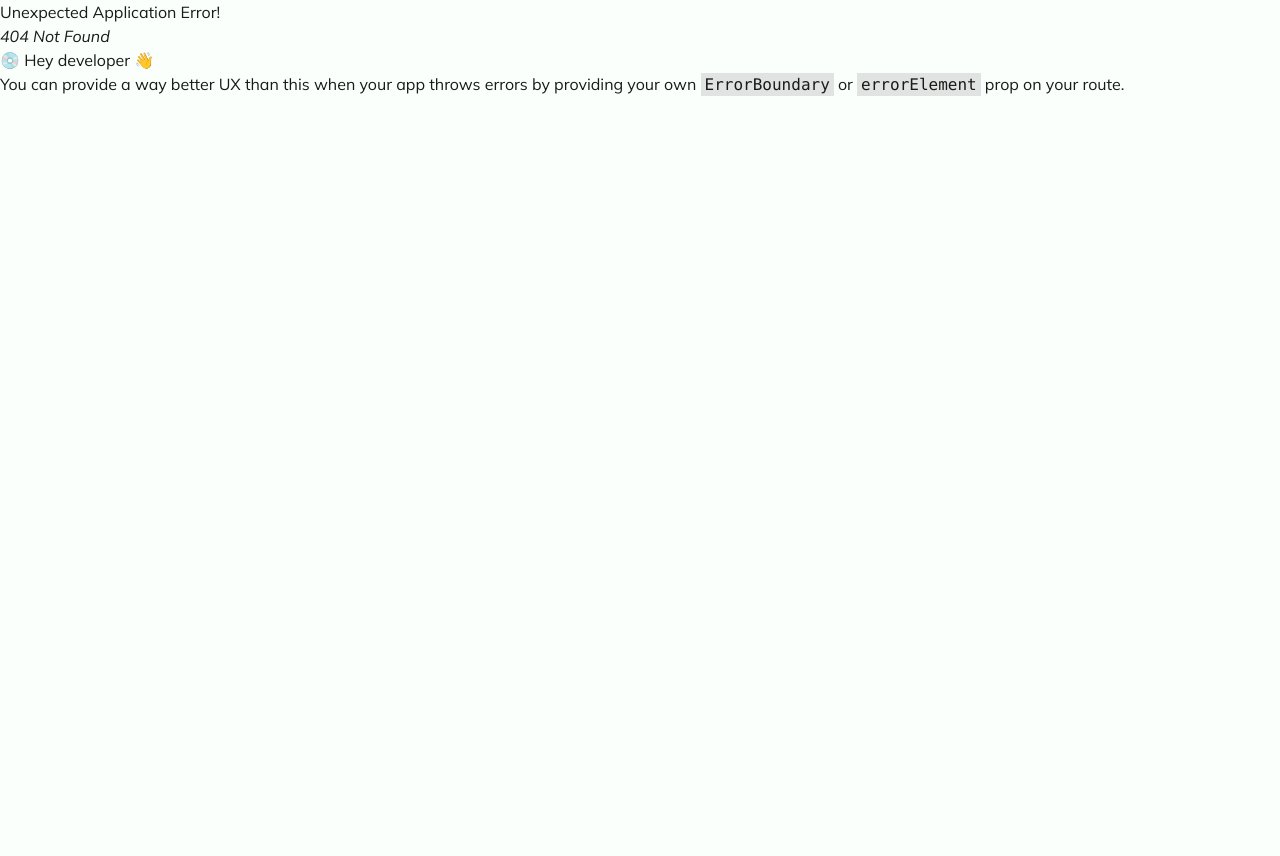
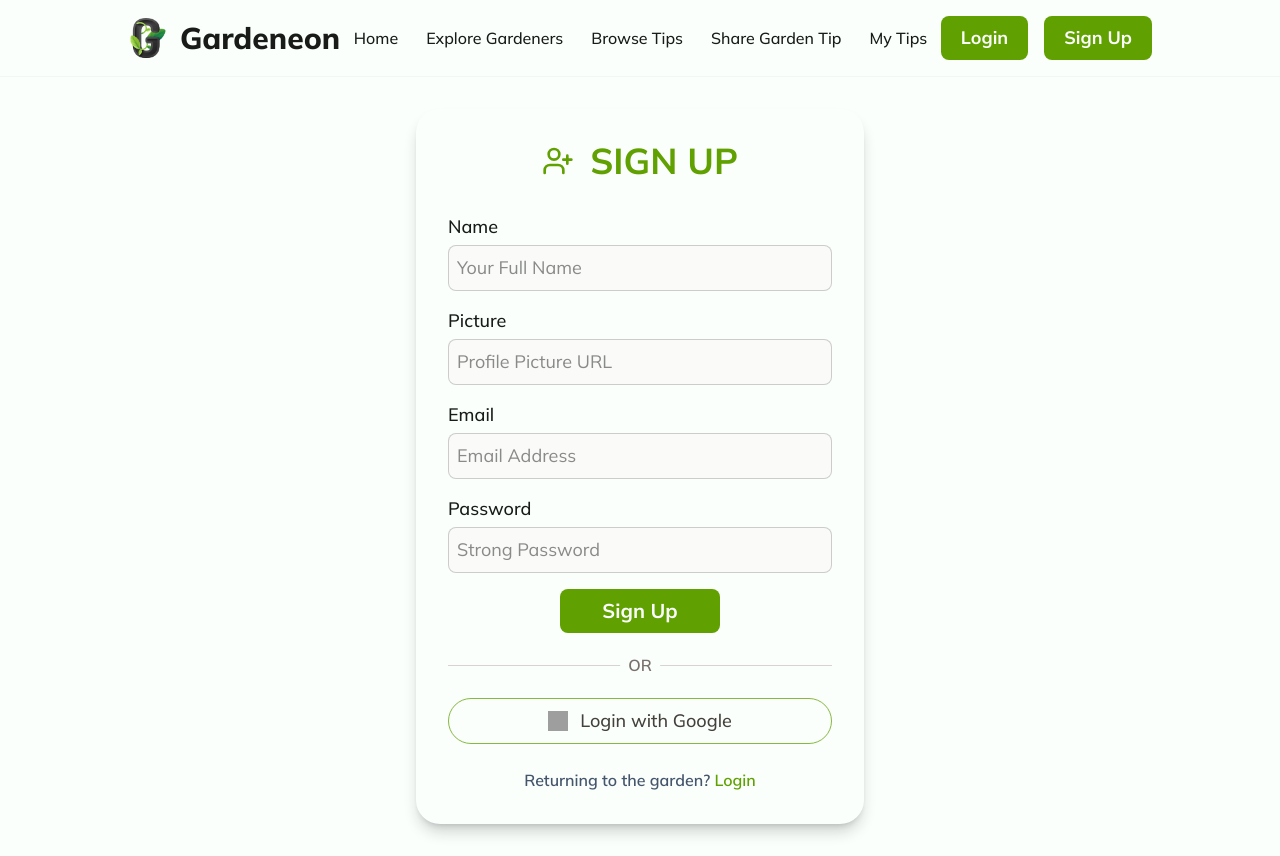
Before and after one commit to riaurko/gardeneon-client, a React (Vite) app: page /signup in a window 1280 px wide. Before the commit this address had no page. Before the commit the page ends 800 px from the top, so only its background shows below. Built offline with nearby package versions, Linux system fonts and the light colour scheme; grey boxes are pictures that could not be loaded.

Commit message:
feat(auth): design signup page

```diff
--- /dev/null
+++ b/src/components/cards/SignUpCard.jsx
@@ -0,0 +1,86 @@
+import { UserPlusIcon } from "lucide-react";
+import { Link } from "react-router";
+
+const SignUpCard = () => {
+	return (
+		<div className="max-w-md mx-auto p-8 rounded-3xl shadow-lg shadow-dark/20">
+			<h2 className="flex items-center justify-center gap-x-4 text-4xl font-bold uppercase text-primary">
+				<UserPlusIcon
+					size={32}
+					className="stroke-primary"
+				/>
+				Sign Up
+			</h2>
+			<form className="my-8 space-y-4">
+				<label className="flex flex-col gap-y-1 text-lg">
+					<span className="font-medium">Name</span>
+					<input
+						type="text"
+						className="p-2 bg-stone-50 border border-dark/20 rounded-lg focus:outline-none focus:border-primary caret-primary"
+						placeholder="Your Full Name"
+					/>
+				</label>
+				<label className="flex flex-col gap-y-1 text-lg">
+					<span className="font-medium">Picture</span>
+					<input
+						type="url"
+						className="p-2 bg-stone-50 border border-dark/20 rounded-lg focus:outline-none focus:border-primary caret-primary"
+						placeholder="Profile Picture URL"
+					/>
+				</label>
+				<label className="flex flex-col gap-y-1 text-lg">
+					<span className="font-medium">Email</span>
+					<input
+						type="email"
+						className="p-2 bg-stone-50 border border-dark/20 rounded-lg focus:outline-none focus:border-primary caret-primary"
+						placeholder="Email Address"
+					/>
+				</label>
+				<label className="flex flex-col gap-y-1 text-lg">
+					<span className="font-medium">Password</span>
+					<input
+						type="password"
+						className="p-2 bg-stone-50 border border-dark/20 rounded-lg focus:outline-none focus:border-primary caret-primary"
+						placeholder="Strong Password"
+					/>
+				</label>
+				<div className="text-center">
+					<button
+						type="submit"
+						className="w-40 py-2 bg-primary text-light hover:bg-primary/90 text-xl font-bold rounded-lg cursor-pointer"
+					>
+						Sign Up
+					</button>
+				</div>
+			</form>
+			<div className="relative mb-8">
+				<hr className="text-stone-300" />
+				<span className="absolute -top-3 left-1/2 -translate-x-1/2 font-semibold px-2 bg-light text-stone-500">
+					OR
+				</span>
+			</div>
+			<button
+				type="button"
+				className="w-full py-2 flex items-center justify-center gap-x-3 border border-primary/75 text-stone-700 hover:bg-primary/10 text-lg font-medium rounded-full transition-colors duration-100 cursor-pointer"
+			>
+				<img
+					src="https://cdn.brandfetch.io/id6O2oGzv-/theme/dark/symbol.svg?c=1dxbfHSJFAPEGdCLU4o5B"
+					alt="Google logo"
+					className="size-5"
+				/>
+				Login with Google
+			</button>
+			<p className="text-center text-slate-600 font-semibold mt-6">
+				Returning to the garden?{" "}
+				<Link
+					to="/login"
+					className="text-primary hover:underline underline-offset-2"
+				>
+					Login
+				</Link>
+			</p>
+		</div>
+	);
+};
+
+export default SignUpCard;
--- a/src/pages/LoginPage.jsx
+++ b/src/pages/LoginPage.jsx
@@ -2,7 +2,7 @@ import LoginCard from "../components/cards/LoginCard";
 
 const LoginPage = () => {
 	return (
-		<main className="py-16">
+		<main className="py-8">
 			<LoginCard />
 		</main>
 	);
--- /dev/null
+++ b/src/pages/SignUpPage.jsx
@@ -0,0 +1,11 @@
+import SignUpCard from "../components/cards/SignUpCard";
+
+const SignUpPage = () => {
+	return (
+		<main className="py-8">
+			<SignUpCard />
+		</main>
+	);
+};
+
+export default SignUpPage;
--- a/src/routes/Routes.jsx
+++ b/src/routes/Routes.jsx
@@ -2,6 +2,7 @@ import { createBrowserRouter } from "react-router";
 import RootLayout from "../layouts/RootLayout";
 import LoginPage from "../pages/LoginPage";
 import HomePage from "../pages/HomePage";
+import SignUpPage from "../pages/SignUpPage";
 
 const router = createBrowserRouter([
 	{
@@ -16,6 +17,10 @@ const router = createBrowserRouter([
 				path: "/login",
 				Component: LoginPage,
 			},
+			{
+				path: "/signup",
+				Component: SignUpPage,
+			},
 		],
 	},
 ]);
```
